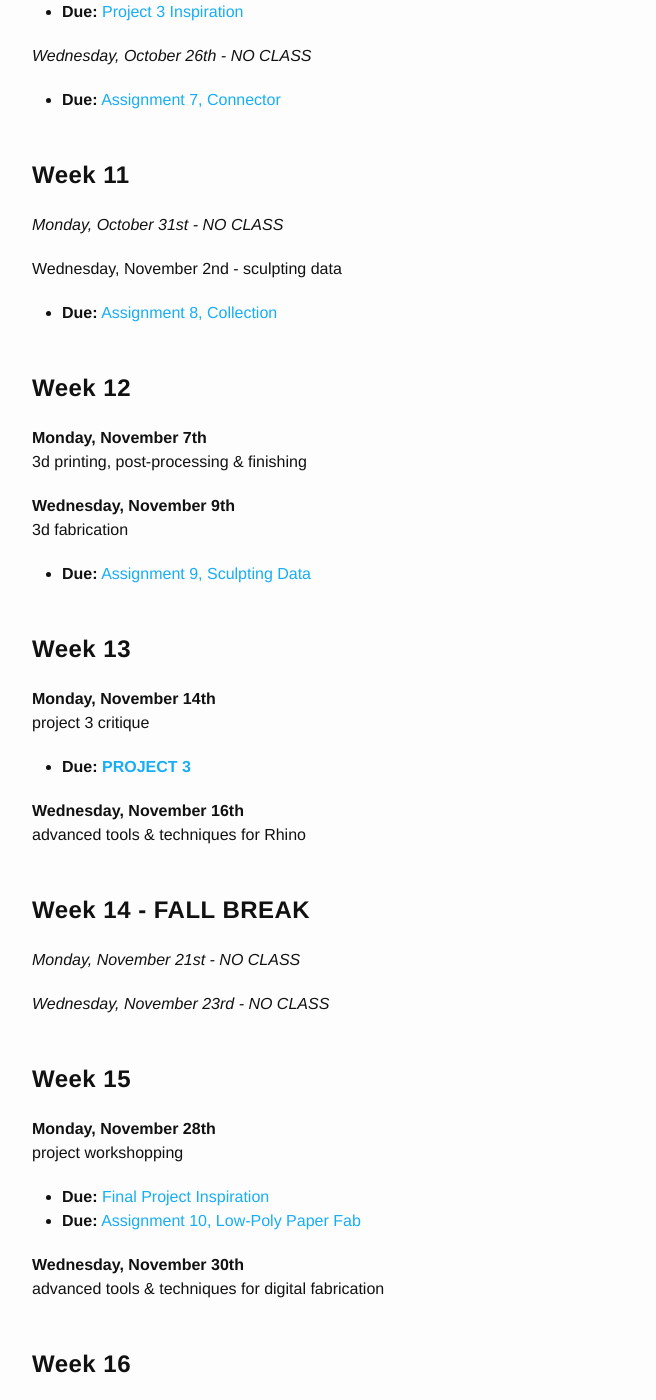
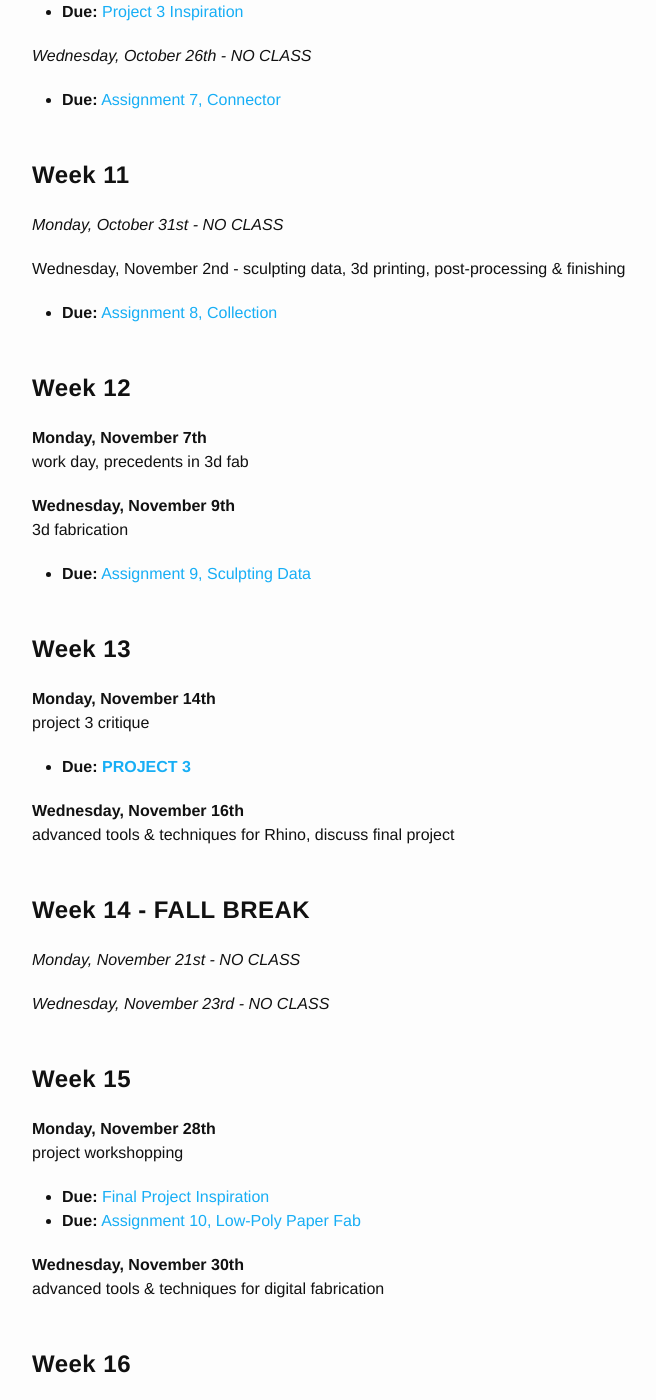
Before and after one commit to coloringchaos/form-fall-16, a Jekyll site: the page built from schedule.md, in a window 1280 px wide and 1400 px high, scrolled down 3441 px. Shown: the whole window, without its empty margins (238-894 px from the left). Built offline with Jekyll 4.4.1, drawn with Linux system fonts in a browser that asks for light colours.

Commit message:
scheduel update

```diff
--- a/schedule.md
+++ b/schedule.md
@@ -106,12 +106,12 @@ Assignments are due on the day that they are listed.
 # Week 11
 *Monday, October 31st - NO CLASS*
 
-Wednesday, November 2nd - sculpting data
+Wednesday, November 2nd - sculpting data, 3d printing, post-processing & finishing
 
 + **Due:** [Assignment 8, Collection](/form-fall-16/assignment-8)
 
 # Week 12
-**Monday, November 7th** <br> 3d printing, post-processing & finishing
+**Monday, November 7th** <br> work day, precedents in 3d fab
 
 **Wednesday, November 9th** <br> 3d fabrication
 
@@ -122,7 +122,7 @@ Wednesday, November 2nd - sculpting data
 
 + **Due: [PROJECT 3](/form-fall-16/project-3)**
 
-**Wednesday, November 16th** <br> advanced tools & techniques for Rhino
+**Wednesday, November 16th** <br> advanced tools & techniques for Rhino, discuss final project
 
 <!-- + **Due:** [Assignment 9, Multiples]() -->
 
```
